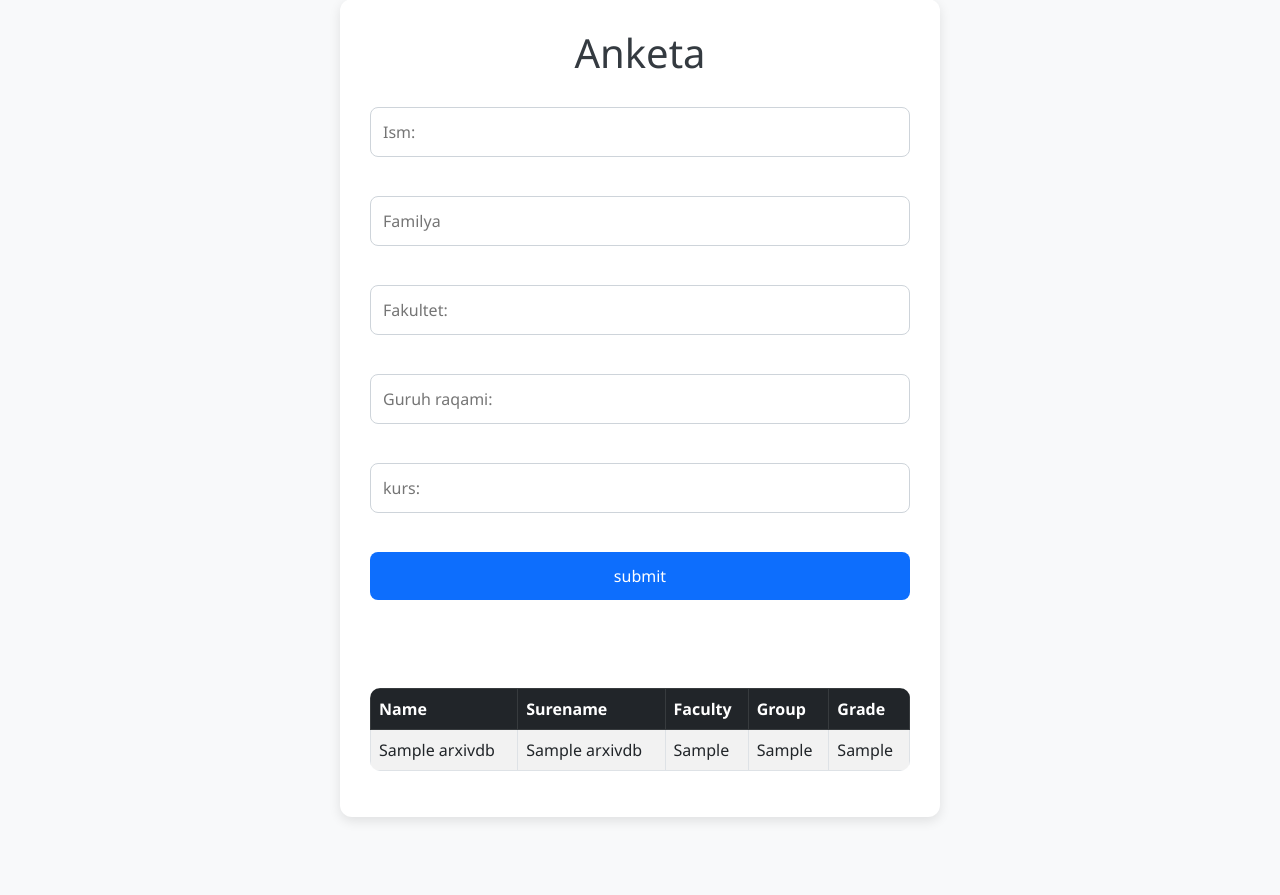
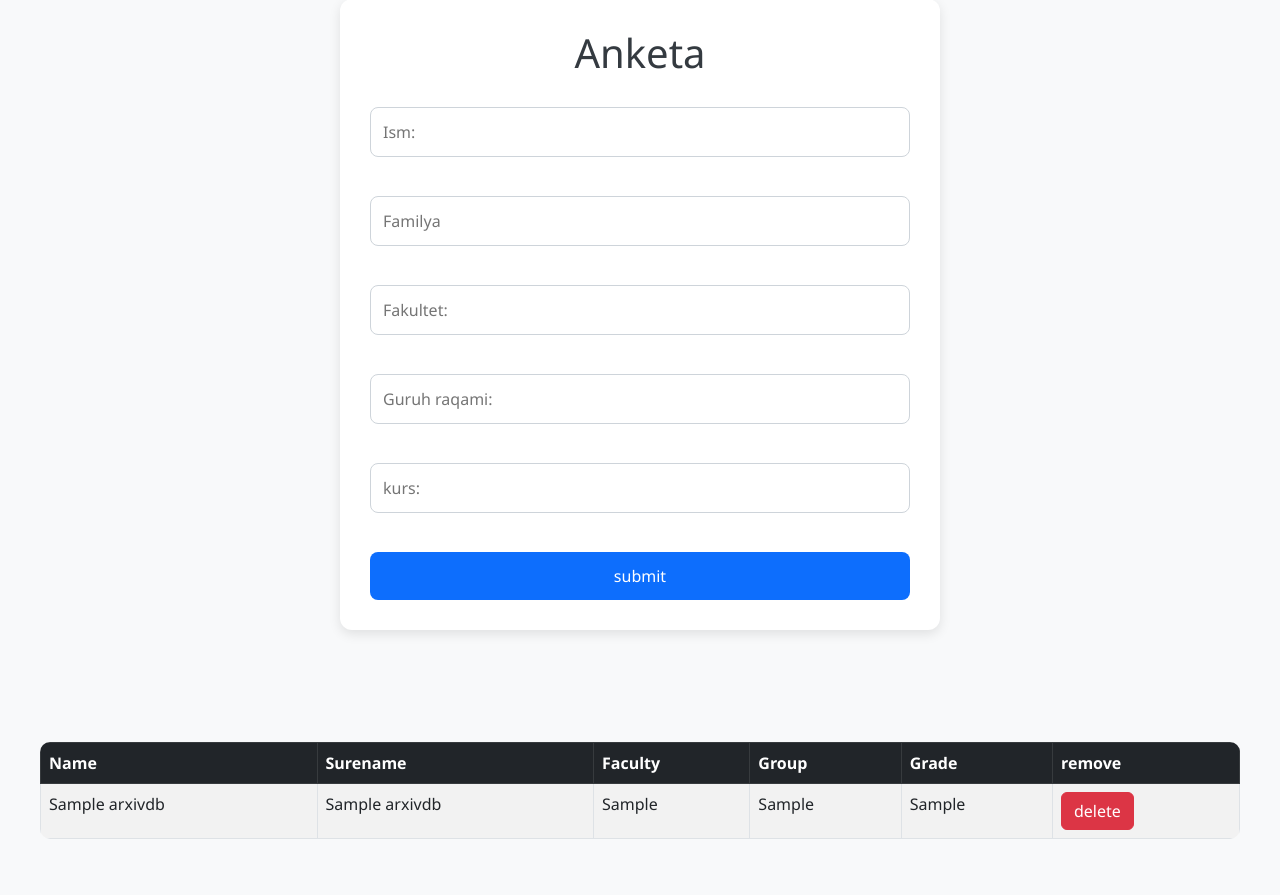
Before and after one commit to N0d1rb3k/arxiv, a Django app: page / in a window 1280 px wide. Shown: the part 41-936 px from the top of the page. Before the commit the page ends 862 px from the top, so only its background shows below. Run offline with Django 5.2, Linux system fonts and the light colour scheme; tables that the repository leaves empty hold one stand-in row (values such as "Sample post").

Commit message:
added delete feature

```diff
--- a/arxiv/main/models.py
+++ b/arxiv/main/models.py
@@ -5,7 +5,7 @@ class arxivdb(models.Model):
     surename = models.CharField(max_length=15)
     faculty = models.CharField(max_length=10)
     group = models.CharField(max_length=6)
-    grade = models.IntegerField()
+    grade = models.CharField()
 
     def __str__(self):
         return self.name
--- a/arxiv/main/templates/main/home.html
+++ b/arxiv/main/templates/main/home.html
@@ -20,6 +20,7 @@
     <input type="text" name='group' placeholder="Guruh raqami:"> <br> <br>
     <input type="number" name='grade' placeholder="kurs:"> <br> <br>
     <button type="submit">submit</button>
+    </form>
     <br> <br> <br>
     <table class="table table-striped table-bordered">
     <thead class="table-dark">
@@ -29,6 +30,7 @@
             <th>Faculty</th>
             <th>Group</th>
             <th>Grade</th>
+            <th>remove</th>
         </tr>
     </thead>
     <tbody>
@@ -39,11 +41,12 @@
             <td>{{ student.faculty }}</td>
             <td>{{ student.group }}</td>
             <td>{{ student.grade }}</td>
+            <td><a href="{% url 'delete' student.id %}"><button class="btn btn-danger">delete</button></a></td>
         </tr>
         {% endfor %}
     </tbody>
 </table>
 
-</form>
+
 </body>
 </html>
--- a/arxiv/main/urls.py
+++ b/arxiv/main/urls.py
@@ -2,5 +2,6 @@ from django.urls import path, include
 from . import views
 
 urlpatterns = [
-    path('',views.home,name='home')
+    path('',views.home,name='home'),
+    path('delete/<int:id>',views.delete,name='delete')
 ]
--- a/arxiv/main/views.py
+++ b/arxiv/main/views.py
@@ -1,4 +1,4 @@
-from django.shortcuts import render,redirect
+from django.shortcuts import render,redirect,get_object_or_404
 from .models import arxivdb
 def home(request):
     if request.method == 'POST':
@@ -12,3 +12,8 @@ def home(request):
         return redirect('home')
     allStudents = arxivdb.objects.all()
     return render(request,'main/home.html',{'students':allStudents})
+
+def delete(request,id):
+    person = get_object_or_404(arxivdb,id=id)
+    person.delete()
+    return redirect('home')
```
Also changed, not shown: arxiv/db.sqlite3, arxiv/main/migrations/0002_alter_arxivdb_grade.py (added).
